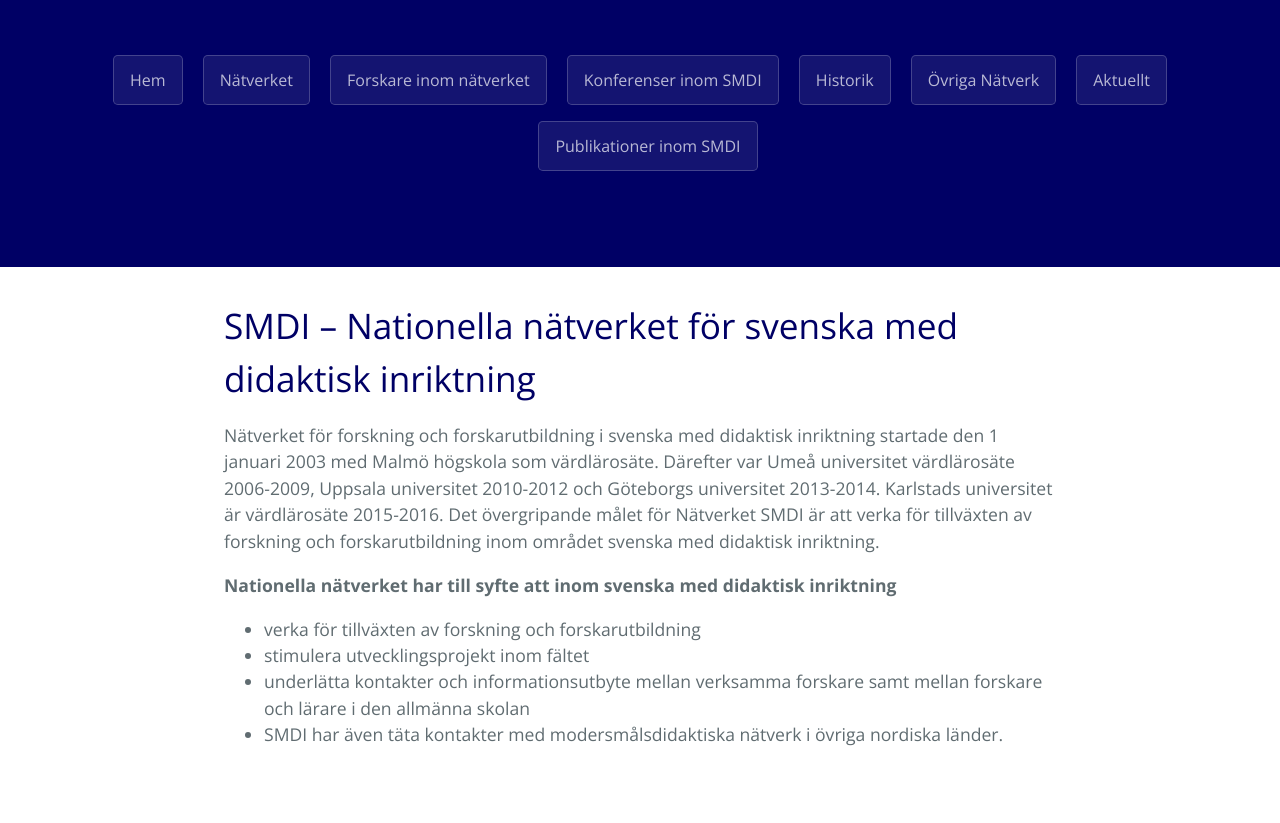
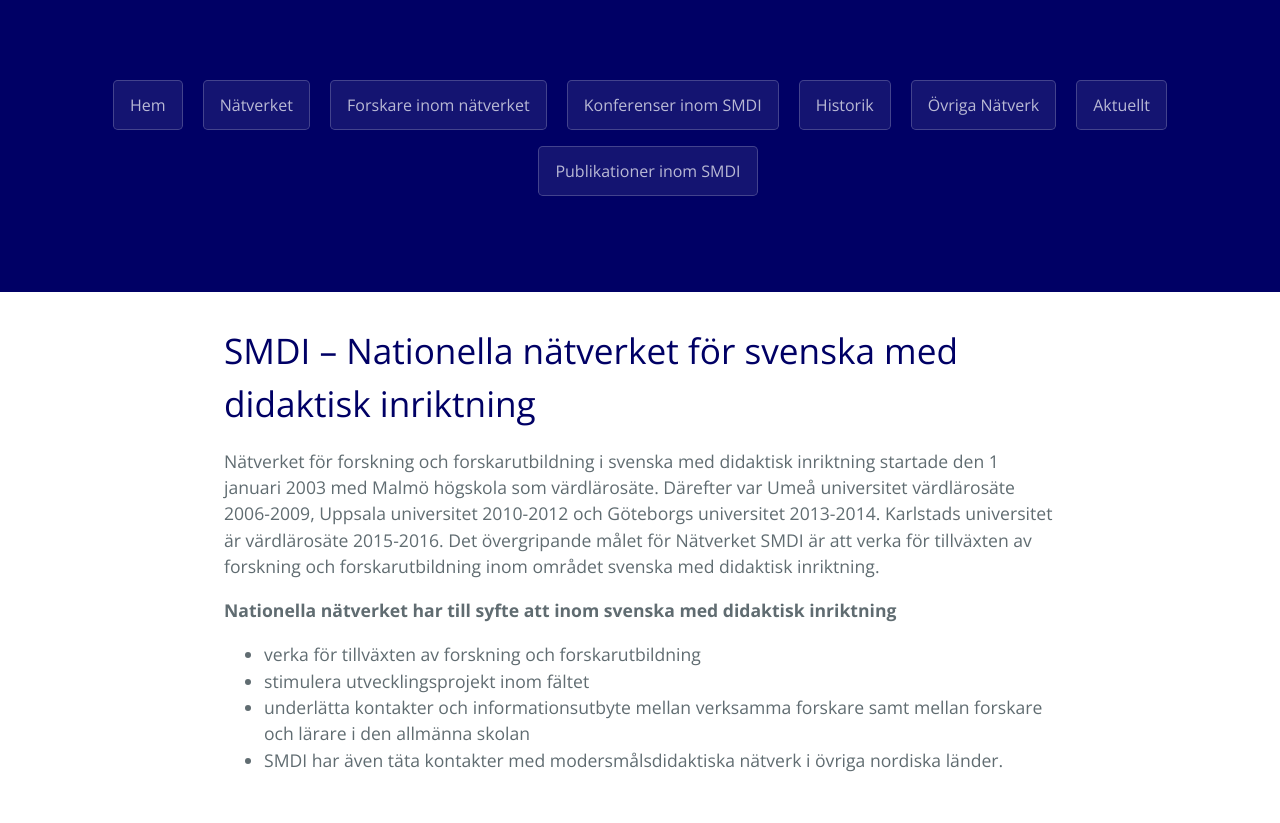
Before and after one commit to smdihemsida/smdihemsida.github.io, a Jekyll site: the page built from index.md, in a window 1280 px wide. Shown: the part 230-1053 px from the top of the page. Built offline with Jekyll 4.4.1, drawn with Linux system fonts in a browser that asks for light colours; our own code applies the rules of GitHub Pages for plain Markdown files; before the commit the page ends 1027 px from its top, so only the background shows below that.

Commit message:
Update jekyll-theme-cayman.scss

```diff
--- a/_sass/jekyll-theme-cayman.scss
+++ b/_sass/jekyll-theme-cayman.scss
@@ -125,7 +125,7 @@ a {
   background-size: cover;
   width: 100vw;
   //height: 23.7vw;
-  height: 16vw;
+  height: 18vw;
 
   @include large {
     padding: 5rem 6rem;
```
